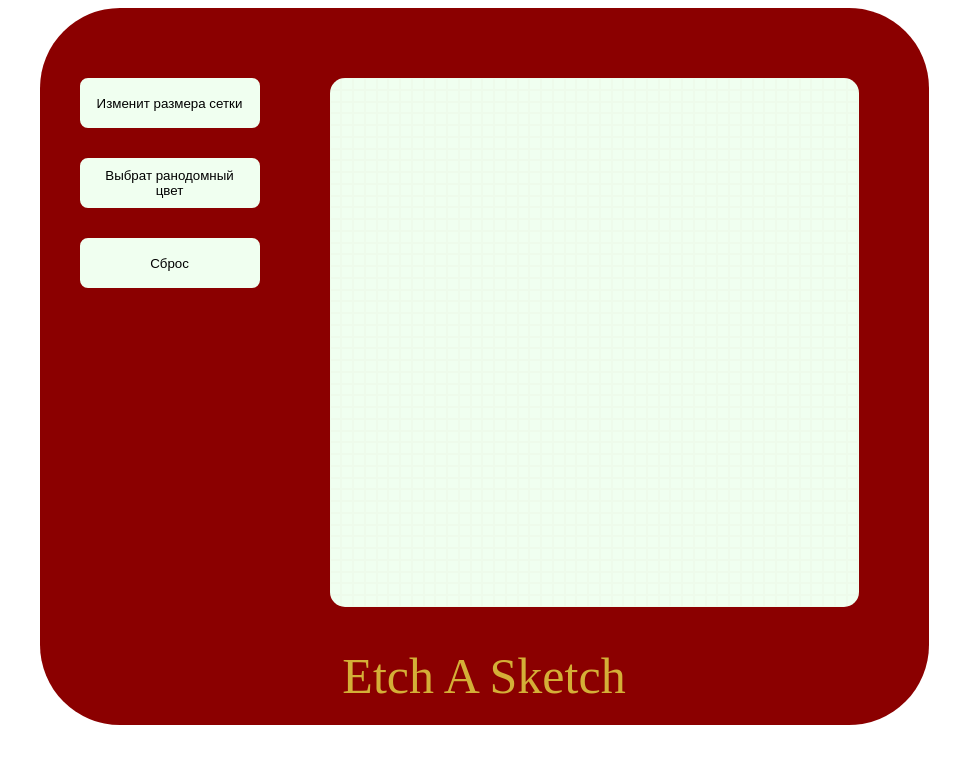
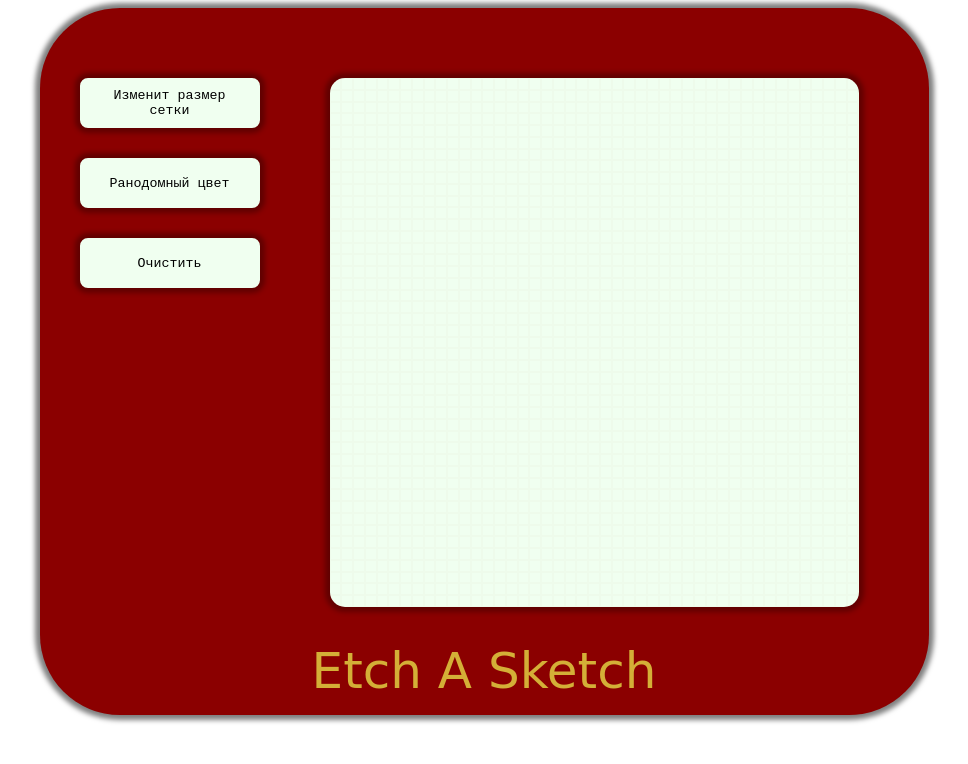
Before and after one commit to zh-amirkulova/Etch-a-Sketch, a plain HTML site: page index.html in a window 1280 px wide. Shown: the whole page, without its empty margins (156-1124 px from the left). Drawn offline with Linux system fonts and the light colour scheme.

Commit message:
мелкие правки CSS

```diff
--- a/index.html
+++ b/index.html
@@ -11,9 +11,9 @@
     <section class="content">
         <section class="main">
             <section class="buttonsMenu">
-                <button class="sizePixel"> Изменит размера сетки </button>
-                <button class="randomColor"> Выбрат ранодомный цвет </button>
-                <button class="reset"> Сброс </button>
+                <button class="sizePixel"> Изменит размер сетки </button>
+                <button class="randomColor"> Ранодомный цвет </button>
+                <button class="reset"> Очистить </button>
             </section>
                 <div class="conteiner"> </div>
         </section>
--- a/style.css
+++ b/style.css
@@ -8,10 +8,12 @@ body {
 .content {
     background-color: #8B0000;
     border-radius: 80px;
+    box-shadow: 0 0 5px 5px rgba(0,0,0,0.5);
 }
 
 .main {
     display: flex;
+
 }
 
 .buttonsMenu {
@@ -25,8 +27,9 @@ header{
     justify-content: center;
     font-size: 50px;
     color: #d4af37;
-    margin: 20px;
+    margin: 15px;
     text-align: center;
+    font-family: cursive;
 }
 
 .conteiner {
@@ -41,6 +44,7 @@ header{
     color: rgba(137, 81, 41, 0.3);
     margin: 70px 70px 20px 30px;
     box-sizing: border-box;
+    box-shadow: 0 0 5px 5px rgba(0,0,0,0.3);
 }
 
 button {
@@ -50,4 +54,6 @@ button {
     border: 5px solid #F0FFF0;
     border-radius: 8px;
     margin-top: 30px;
+    box-shadow: 0 0 5px 5px rgba(0,0,0,0.3);
+    font-family: 'Courier New', Courier, monospace;
 }
```
